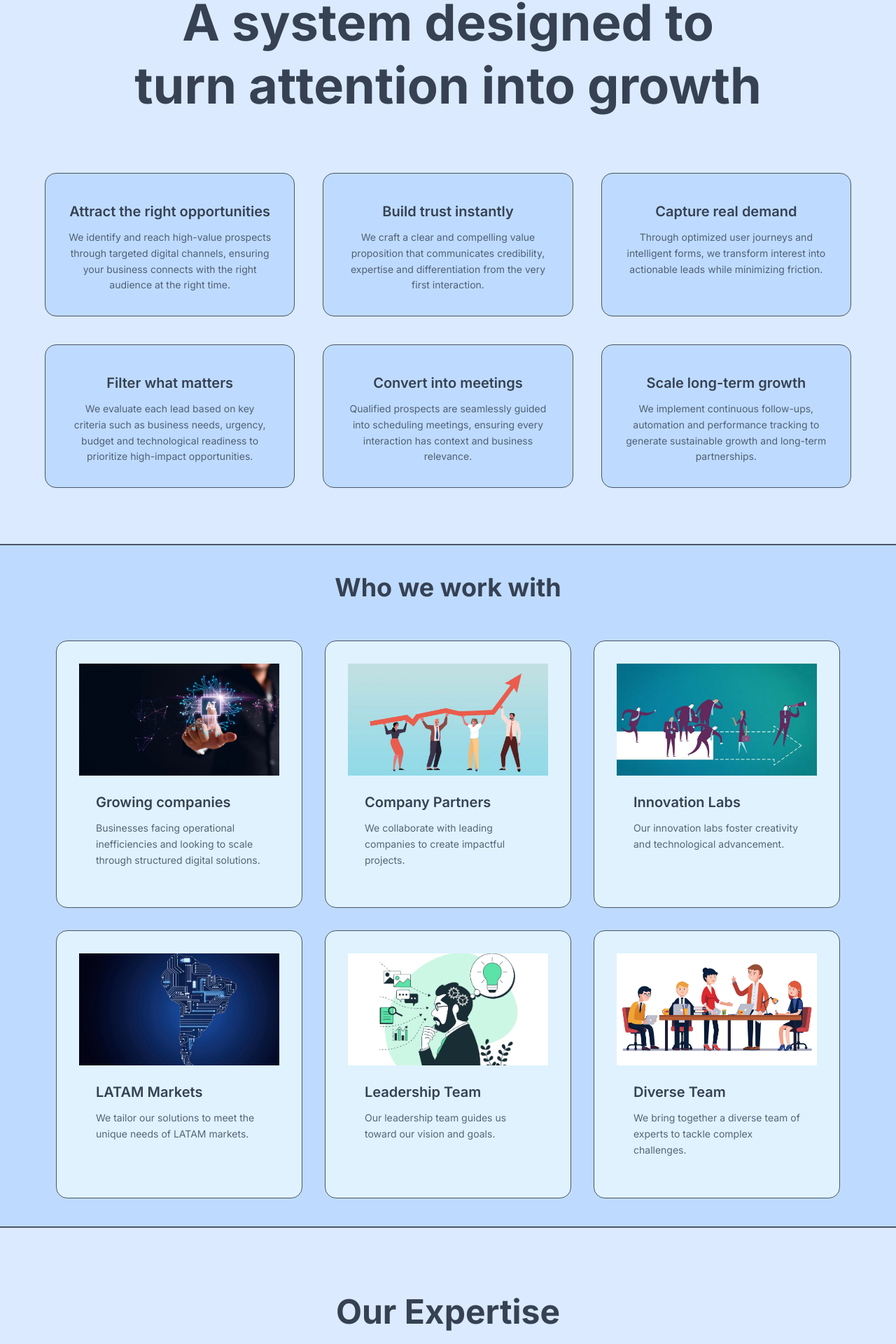
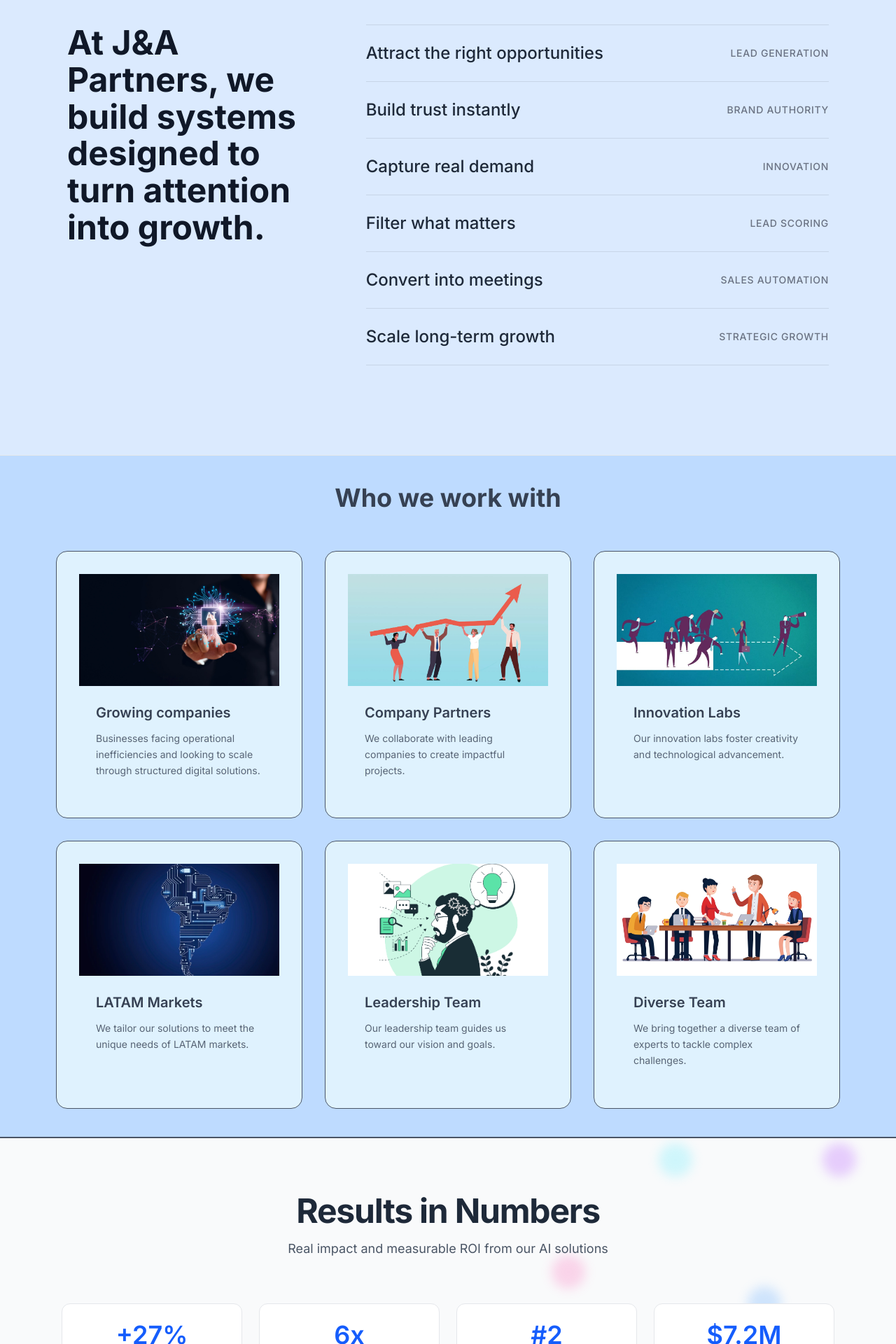
Before and after one commit to AldoCarbajal-3804/prototipo-react, a React (Vite) app: page / in a window 1280 px wide. Shown: the part 863-2783 px from the top of the page at 70% size. Built offline with nearby package versions, Linux system fonts and the light colour scheme.

Commit message:
Refactorizar e integrar la seccion de ROI y stats

```diff
--- a/src/App.css
+++ b/src/App.css
@@ -46,3 +46,41 @@ body {
     align-items: center;
     justify-content: center;
 }
+
+@keyframes fade-in {
+  from {
+    opacity: 0;
+    transform: translateY(20px);
+  }
+  to {
+    opacity: 1;
+    transform: translateY(0);
+  }
+}
+
+.animate-fade-in {
+  animation: fade-in 1s ease-out;
+}
+
+
+@keyframes bounceX {
+  0% { left: 0%; }
+  50% { left: calc(100% - 3rem); }
+  100% { left: 0%; }
+}
+
+@keyframes bounceY {
+  0% { top: 0%; }
+  50% { top: calc(100% - 3rem); }
+  100% { top: 0%; }
+}
+
+.particle-bounce {
+  position: absolute;
+  width: 3rem;   /* igual que w-12 */
+  height: 3rem;
+  border-radius: 9999px;
+  opacity: 0.25;
+  filter: blur(8px);
+  animation: bounceX linear infinite, bounceY ease-in-out infinite;
+}
--- a/src/App.jsx
+++ b/src/App.jsx
@@ -5,6 +5,7 @@ import Hero from './hero/Hero.jsx'
 import Services from './sections/Services.jsx'
 import WhySection from './sections/WhySection.jsx'
 import WhoSection from './sections/WhoSection.jsx'
+import Stats from './sections/Stats.jsx'
 import Cta from './sections/Cta.jsx'
 import Form from './sections/Form.jsx'
 import Footer from './footer/Footer.jsx'
@@ -17,6 +18,7 @@ function App() {
       <Hero/>
       <WhySection />
       <WhoSection />
+      <Stats />
       <Services />
       <Cta/>
       <Form />
--- /dev/null
+++ b/src/components/AccordionItem.jsx
@@ -0,0 +1,41 @@
+import {useState, useEffect} from 'react';
+
+export const AccordionItem = ({ title, desc, category, isOpen, onToggle }) => {
+
+    const [height, setHeight] = useState(0);
+
+    useEffect(() => {
+        const content = document.getElementById(`content-${title.replace(/\s+/g, '-')}`);
+        if (content) {
+            const timer = setTimeout(() => {
+                setHeight(isOpen ? content.scrollHeight : 0);
+            }, 50);
+            return () => clearTimeout(timer);
+        }
+    }, [isOpen, title]);
+
+    return (
+        <div className="border-t border-gray-400/30 last:border-b last:border-gray-400/30">
+            <div className="group" onClick={onToggle}>
+                <summary className="flex justify-between items-center py-6 cursor-pointer list-none">
+                <span className="text-xl sm:text-2xl font-medium text-gray-800 group-hover:text-blue-900 transition-colors">
+                    {title}
+                </span>
+                <span className="text-sm text-gray-500 font-medium uppercase tracking-wider">
+                    {category}
+                </span>
+                </summary>
+            </div>
+            <div
+                className="overflow-hidden transition-all duration-300"
+                style={{ maxHeight: height }}
+            >
+                <div id={`content-${title.replace(/\s+/g, '-')}`} className="pb-8 pr-12">
+                    <p className="text-gray-600 leading-relaxed text-lg">
+                        {desc}
+                    </p>
+                </div>
+            </div>
+        </div>
+    );
+}
--- a/src/components/CardTrafic.jsx
+++ /dev/null
@@ -1,28 +0,0 @@
-import { useState,useEffect } from "react"
-
-export const CardTrafic = ({title, desc,index }) => {
-
-    const [visible, setVisible] = useState(false)
-    useEffect(() => {
-        setVisible(true)
-    }, [])
-
-    return(
-        <div
-            className={`bg-blue-200 group relative p-8 border border-gray-600 rounded-2xl transition-all duration-500
-            hover:border-cyan-500 hover:-translate-y-3 hover:shadow-[0_15px_50px_rgba(58,161,184,0.25)]
-            ${visible ? "opacity-100 translate-y-0" : "opacity-0 translate-y-10"}
-            `}
-            style={{ transitionDelay: `${index * 120}ms` }}
-        >
-            <h4 className="text-gray-700 font-semibold text-xl mt-2">
-                {title}
-            </h4>
-            <p className="text-gray-700 text-sm mt-3 opacity-80 leading-relaxed">
-                {desc}
-            </p>
-            <div className="absolute inset-0 rounded-2xl opacity-0 group-hover:opacity-100 transition bg-[radial-gradient(circle_at_center,rgba(58,161,184,0.15),transparent_70%)]"></div>
-        </div>
-    )
-
-}
--- a/src/components/CardWork.jsx
+++ b/src/components/CardWork.jsx
@@ -1,11 +1,11 @@
-
 import { useState, useEffect } from "react"
 
 export const CardWork = ({ title, desc, img }) => {
 
     const [visible, setVisible] = useState(false)
     useEffect(() => {
-        setVisible(true)
+        const timer = setTimeout(() => setVisible(true), 50)
+        return () => clearTimeout(timer)
     }, [])
 
     return(
--- /dev/null
+++ b/src/sections/Stats.jsx
@@ -0,0 +1,104 @@
+function Stats() {
+    return (
+        <section
+            id="stats-section"
+            className="relative bg-gray-50 py-20 border-b border-gray-200 overflow-hidden"
+        >
+        <div className="absolute inset-0 pointer-events-none overflow-hidden">
+            <div className="particle-bounce bg-blue-400" style={{ animationDuration: "12s, 8s" }}></div>
+            <div className="particle-bounce bg-pink-400" style={{ animationDuration: "10s, 6s" }}></div>
+            <div className="particle-bounce bg-purple-400" style={{ animationDuration: "14s, 9s" }}></div>
+            <div className="particle-bounce bg-purple-500" style={{ animationDuration: "13s, 7s" }}></div>
+            <div className="particle-bounce bg-purple-200" style={{ animationDuration: "15s, 10s" }}></div>
+            <div className="particle-bounce bg-cyan-300" style={{ animationDuration: "11s, 7s" }}></div>
+        </div>
+        <div className="relative max-w-4xl mx-auto text-center px-6">
+            <h1 className="text-3xl sm:text-4xl md:text-5xl font-bold text-gray-800 tracking-tight">
+                Results in Numbers
+            </h1>
+            <p className="text-gray-600 mt-4 text-base md:text-lg">
+                Real impact and measurable ROI from our AI solutions
+            </p>
+        </div>
+        <div className="relative max-w-6xl mx-auto mt-16 grid grid-cols-2 md:grid-cols-4 gap-6 px-6">
+            {[
+                { value: "+27%", text: "Increase in productivity", extra: "Automation reduced manual workload significantly." },
+                { value: "6x", text: "Faster processes", extra: "AI workflows optimized operational time." },
+                { value: "#2", text: "Market positioning", extra: "Improved competitive advantage in LATAM." },
+                { value: "$7.2M", text: "Generated ROI", extra: "Measured across multiple enterprise clients." }
+            ].map((item, index) => (
+                <div
+                    key={index}
+                    className="bg-white border border-gray-200 rounded-xl p-6 text-center
+                    transition duration-300 hover:shadow-md hover:-translate-y-1"
+                >
+                    <h2 className="text-3xl md:text-4xl font-semibold text-blue-600">
+                        {item.value}
+                    </h2>
+                    <p className="text-gray-700 mt-2 text-sm font-medium">
+                        {item.text}
+                    </p>
+                    <p className="text-xs text-gray-500 mt-2">
+                        {item.extra}
+                    </p>
+                </div>
+            ))}
+        </div>
+        <div className="relative max-w-4xl mx-auto mt-16 text-center px-6">
+            <p className="text-gray-600 text-sm md:text-base leading-relaxed">
+                Our solutions leverage advanced AI models and automation strategies to deliver consistent, scalable results.
+                These metrics reflect real-world implementations across multiple industries, ensuring both efficiency and long-term growth.
+            </p>
+        </div>
+
+        <div className="relative max-w-6xl mx-auto mt-16 border-t border-gray-200"></div>
+        <div className="relative max-w-6xl mx-auto mt-12 px-6">
+            <h2 className="text-center text-2xl md:text-3xl font-semibold text-gray-800 mb-12">
+                Performance Metrics
+            </h2>
+            <div className="grid grid-cols-1 sm:grid-cols-2 lg:grid-cols-4 gap-6">
+                {[
+                    { icon: "👥", title: "Client Investment", value: "78,736", desc: "Growth driven by enterprise adoption." },
+                    { icon: "📊", title: "Community ROI", value: "14,599", desc: "Higher engagement and retention rates." },
+                    { icon: "💰", title: "Revenue Impact", value: "4.5M", desc: "Direct increase from AI integration." },
+                    { icon: "📈", title: "Taxes & Growth", value: "2.7M", desc: "Sustainable financial scaling." }
+                ].map((card, index) => (
+                    <div
+                        key={index}
+                        className="bg-white rounded-xl border border-gray-200 p-6 text-center
+                        transition duration-300 hover:shadow-md hover:-translate-y-1"
+                    >
+                        <div className="w-12 h-12 mx-auto mb-4 rounded-full bg-blue-100 flex items-center justify-center text-xl">
+                            {card.icon}
+                        </div>
+
+                        <h3 className="text-gray-700 font-medium">
+                            {card.title}
+                        </h3>
+
+                        <p className="text-2xl font-semibold mt-2 text-gray-900">
+                            {card.value}
+                        </p>
+
+                        <p className="text-xs text-gray-500 mt-2">
+                            {card.desc}
+                        </p>
+                    </div>
+                ))}
+            </div>
+        </div>
+        <div className="relative max-w-3xl mx-auto mt-16 text-center px-6">
+            <p className="text-gray-700 text-base">
+                Want to achieve similar results?
+            </p>
+            <button className="mt-4 px-6 py-3 bg-blue-600 text-white rounded-lg
+                hover:bg-blue-700 transition duration-300">
+                <a href="#form-section">
+                            Get Started
+                        </a>
+            </button>
+            </div>
+        </section>
+    )
+}
+export default Stats
--- a/src/sections/WhySection.jsx
+++ b/src/sections/WhySection.jsx
@@ -1,54 +1,70 @@
-import {CardTrafic} from '../components/CardTrafic'
+import { useState } from 'react';
+import { AccordionItem } from '../components/AccordionItem';
 
 function WhySection() {
+  const [openIndex, setOpenIndex] = useState(null);
 
-    return(
-        <section id="why-section" className="flex flex-col items-center justify-center text-center px-4 sm:px-6 lg:px-16 py-12 sm:py-16 lg:py-20 bg-blue-100 border-b-2 border-gray-600">
+  const items = [
+    {
+      title: "Attract the right opportunities",
+      desc: "We identify and reach high-value prospects through targeted digital channels, ensuring your business connects with the right audience at the right time.",
+      category: "Lead Generation"
+    },
+    {
+      title: "Build trust instantly",
+      desc: "We craft a clear and compelling value proposition that communicates credibility, expertise and differentiation from the very first interaction.",
+      category: "Brand Authority"
+    },
+    {
+      title: "Capture real demand",
+      desc: "Through optimized user journeys and intelligent forms, we transform interest into actionable leads while minimizing friction.",
+      category: "Innovation"
+    },
+    {
+      title: "Filter what matters",
+      desc: "We evaluate each lead based on key criteria such as business needs, urgency, budget and technological readiness to prioritize high-impact opportunities.",
+      category: "Lead Scoring"
+    },
+    {
+      title: "Convert into meetings",
+      desc: "Qualified prospects are seamlessly guided into scheduling meetings, ensuring every interaction has context and business relevance.",
+      category: "Sales Automation"
+    },
+    {
+      title: "Scale long-term growth",
+      desc: "We implement continuous follow-ups, automation and performance tracking to generate sustainable growth and long-term partnerships.",
+      category: "Strategic Growth"
+    }
+  ];
 
-            <h1 className="text-3xl sm:text-4xl lg:text-7xl mb-6 font-bold sm:mb-8 leading-tight text-gray-700">A system designed to <br />
-                turn attention into growth
-            </h1>
-            <br />
-            <br />
+  return (
+    <section id="why-section" className="bg-blue-100 py-20 lg:py-32 px-6 sm:px-12 lg:px-24 border-b border-gray-200">
+      <section className="max-w-7xl mx-auto flex flex-col lg:flex-row gap-16 lg:gap-24">
 
-            <div className="grid sm:grid-cols-2 lg:grid-cols-3 gap-10 w-full">
-                <CardTrafic
-                    title="Attract the right opportunities"
-                    desc="We identify and reach high-value prospects through targeted digital channels, ensuring your business connects with the right audience at the right time."
-                    index="1"
-                />
-                <CardTrafic
-                    title="Build trust instantly"
-                    desc="We craft a clear and compelling value proposition that communicates credibility, expertise and differentiation from the very first interaction."
-                    index="2"
-                />
-                <CardTrafic
-                    title="Capture real demand"
-                    desc="Through optimized user journeys and intelligent forms, we transform interest into actionable leads while minimizing friction."
-                    index="3"
-                />
-                <CardTrafic
-                    title="Filter what matters"
-                    desc="We evaluate each lead based on key criteria such as business needs, urgency, budget and technological readiness to prioritize high-impact opportunities."
-                    index="4"
-                />
-                <CardTrafic
-                    title="Convert into meetings"
-                    desc="Qualified prospects are seamlessly guided into scheduling meetings, ensuring every interaction has context and business relevance."
-                    index="5"
-                />
-                <CardTrafic
-                    title="Scale long-term growth"
-                    desc="We implement continuous follow-ups, automation and performance tracking to generate sustainable growth and long-term partnerships."
-                    index="6"
-                />
+        <div className="lg:w-1/3 text-left">
+          <h2 className="text-3xl sm:text-4xl lg:text-5xl font-bold leading-[1.1] text-gray-900">
+            At J&A Partners, we build systems designed to turn attention into growth.
+          </h2>
+        </div>
 
+        <div className="lg:w-2/3">
+          <div className="flex flex-col">
+            {items.map((item, index) => (
+              <AccordionItem
+                key={index}
+                title={item.title}
+                desc={item.desc}
+                category={item.category}
+                isOpen={openIndex === index}
+                onToggle={() => setOpenIndex(openIndex === index ? null : index)}
+              />
+            ))}
+          </div>
+        </div>
 
-            </div>
-
-        </section>
-    )
-
+      </section>
+    </section>
+  );
 }
 
-export default WhySection
+export default WhySection;
```
